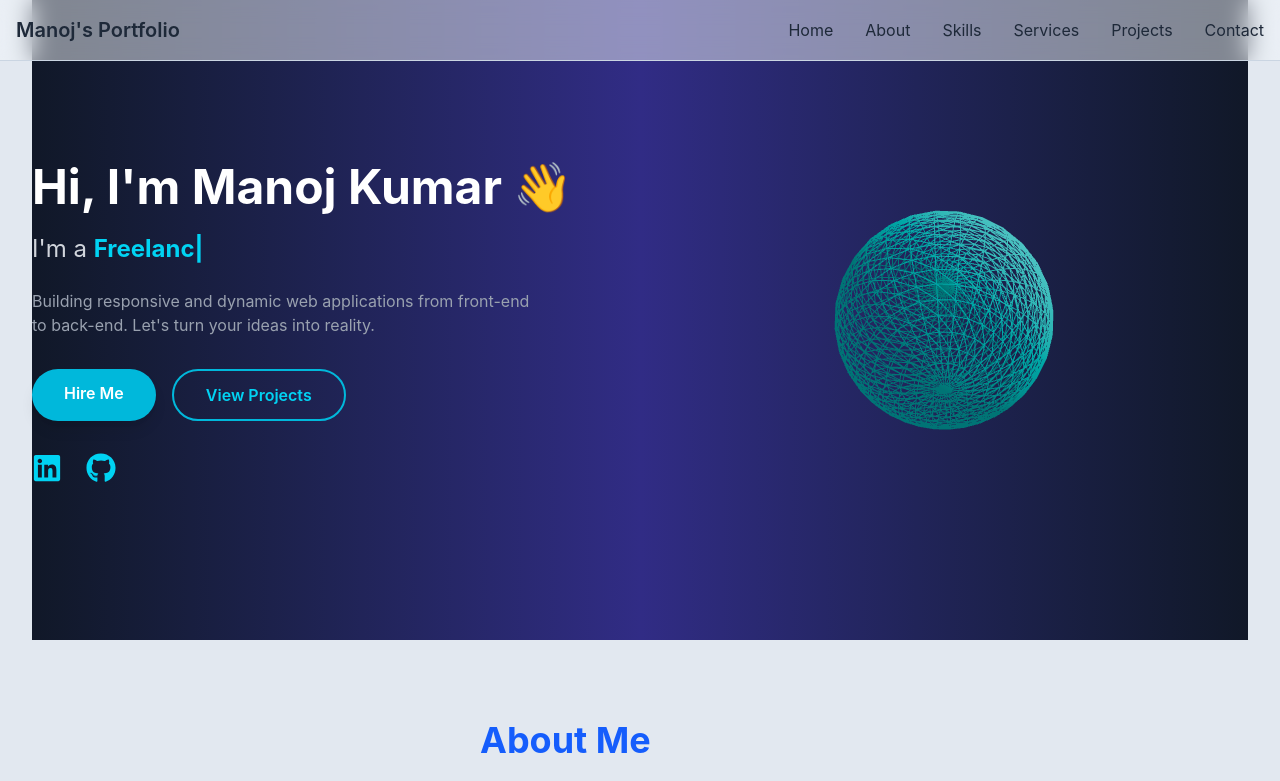
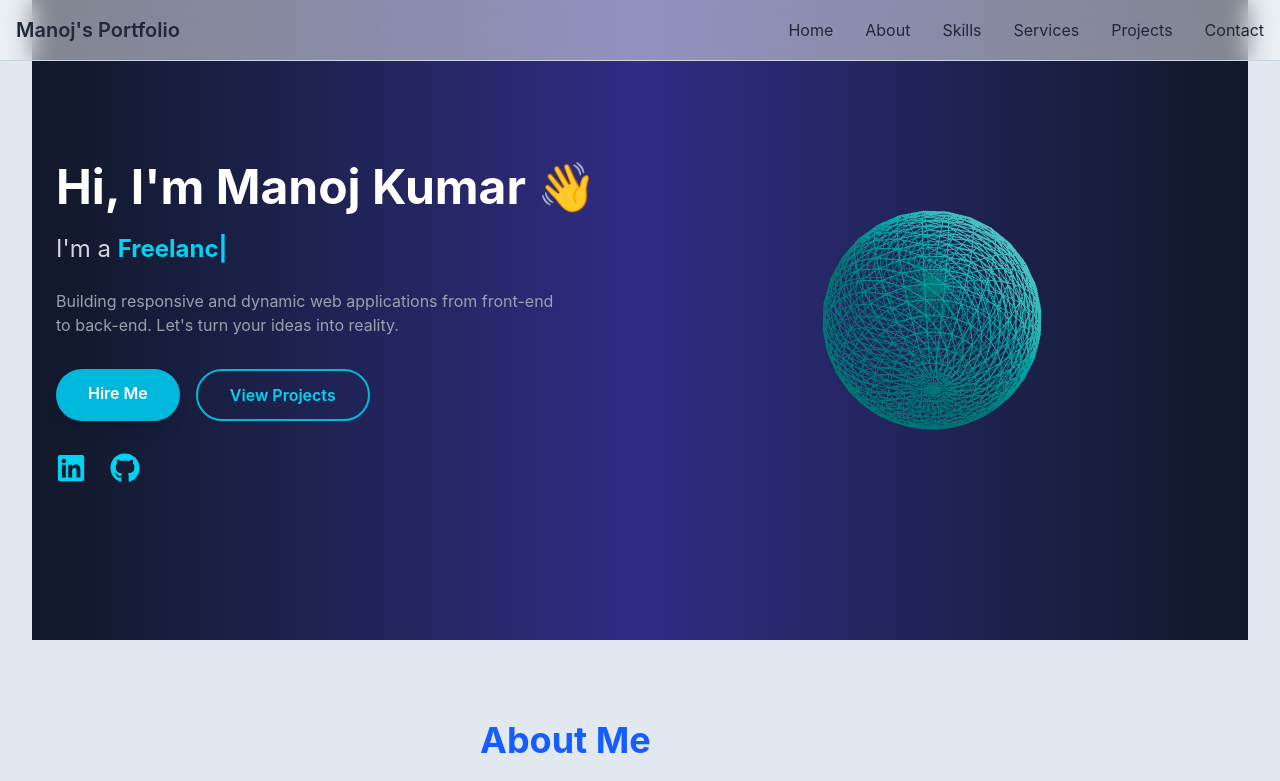
Before and after one commit to manojkumar2291/manojp, a React (Vite) app: page / in a window 1280 px wide. Shown: the top 781 px of the page. Built offline with nearby package versions, Linux system fonts and the light colour scheme.

Commit message:
Add padding to HeroSection container

```diff
--- a/src/components/HeroSection.jsx
+++ b/src/components/HeroSection.jsx
@@ -5,7 +5,7 @@
 const HeroSection = () => {
   return (
     <section id='home' className="bg-gradient-to-r from-gray-900 via-indigo-900 to-gray-900 text-white py-20 md:py-32">
-      <div className="container mx-auto flex flex-col md:flex-row items-center justify-between ">
+      <div className="container mx-auto flex flex-col md:flex-row items-center justify-between px-6">
 
         {/* Left Side - Text */}
         <div className="text-center md:text-left md:w-1/2 lg:mx-auto">
```
